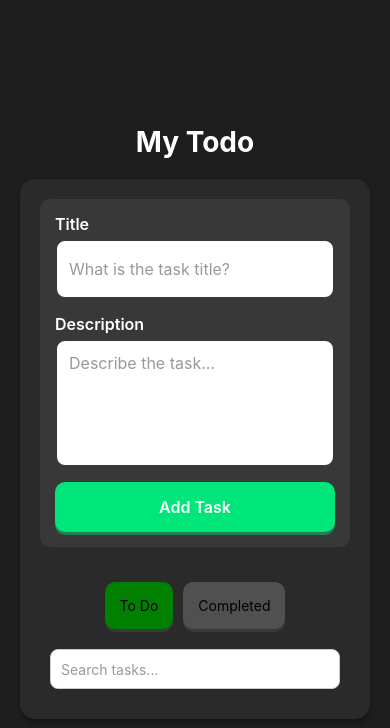
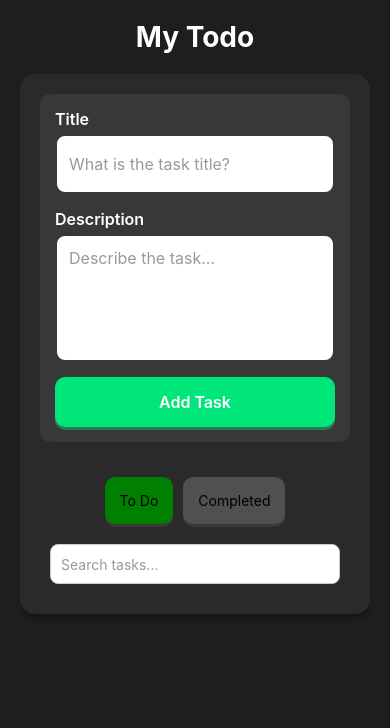
Before and after one commit to LiZulu/ReactNativeRedux_todolist, a React Native app: screen / in a window 390 px wide. Shown: the top 728 px of the page. Built offline with nearby package versions, Linux system fonts and the light colour scheme.

Commit message:
commit
commit

```diff
--- a/App.js
+++ b/App.js
@@ -2,7 +2,7 @@ import React, { useState, useEffect } from 'react';
 import { Provider } from 'react-redux';
 import logger from 'redux-logger';
 import {createStore, applyMiddleware} from 'redux';
-import { View, Text, StyleSheet, TextInput, TouchableOpacity  }  from 'react-native';
+import { View, Text, StyleSheet, TextInput, TouchableOpacity, ScrollView  }  from 'react-native';
 import todo from './src/styles/Todo'
 import rootReducer from './src/reducer/rootReducer';
 import toDoStyles from './src/styles/TodoStyles'; // Import the styles
@@ -144,6 +144,8 @@ useEffect(() => {
 return (
     <Provider store={store}>
         <View style={toDoStyles.container}>
+
+            <ScrollView>
             <Text style={toDoStyles.title}> My Todo </Text>
 
             <View style={toDoStyles.todoWrapper}>
@@ -235,6 +237,7 @@ return (
                     ))}
                 </View>
             </View>
+            </ScrollView>
         </View>
     </Provider>
   );
```
